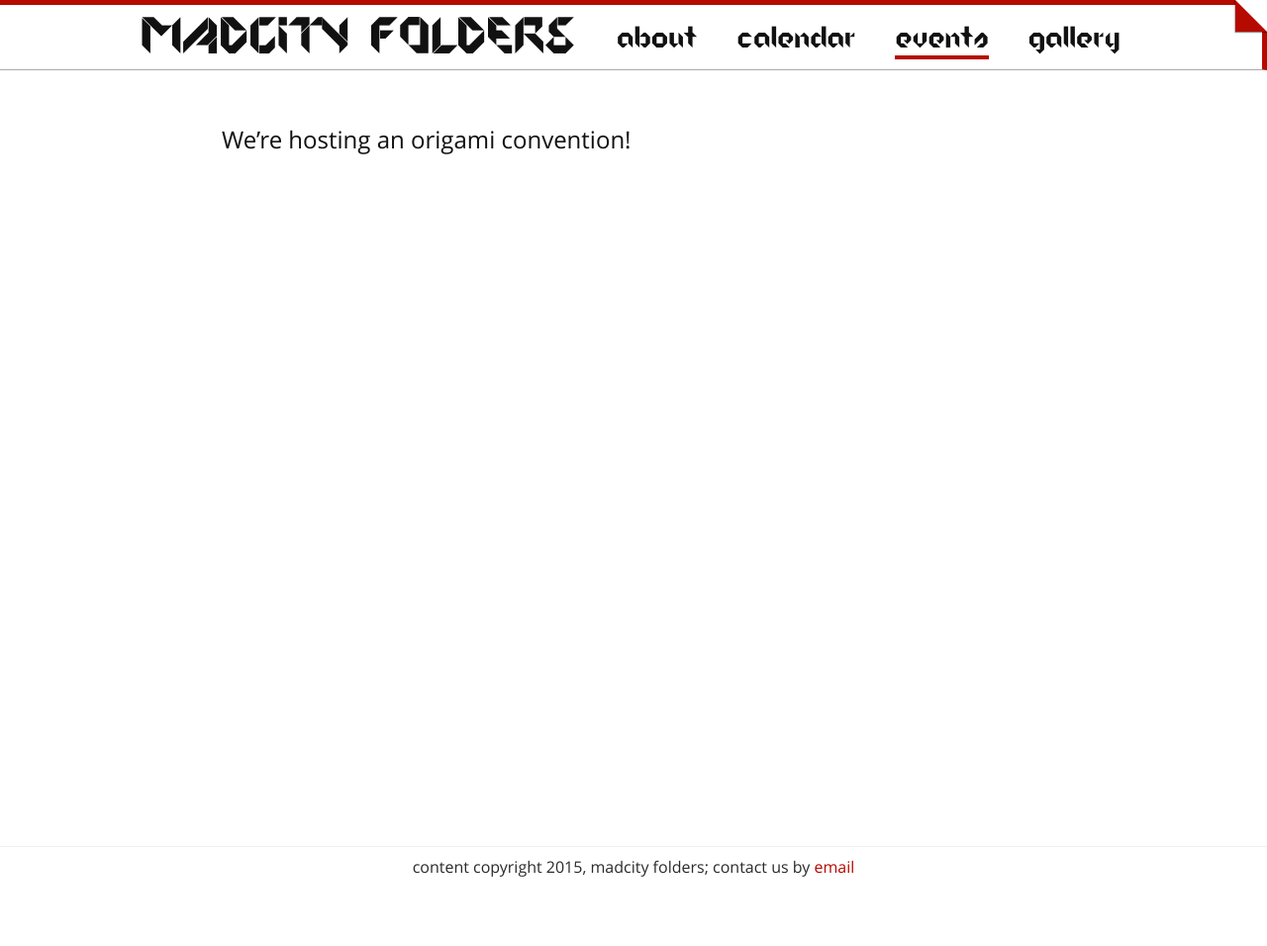
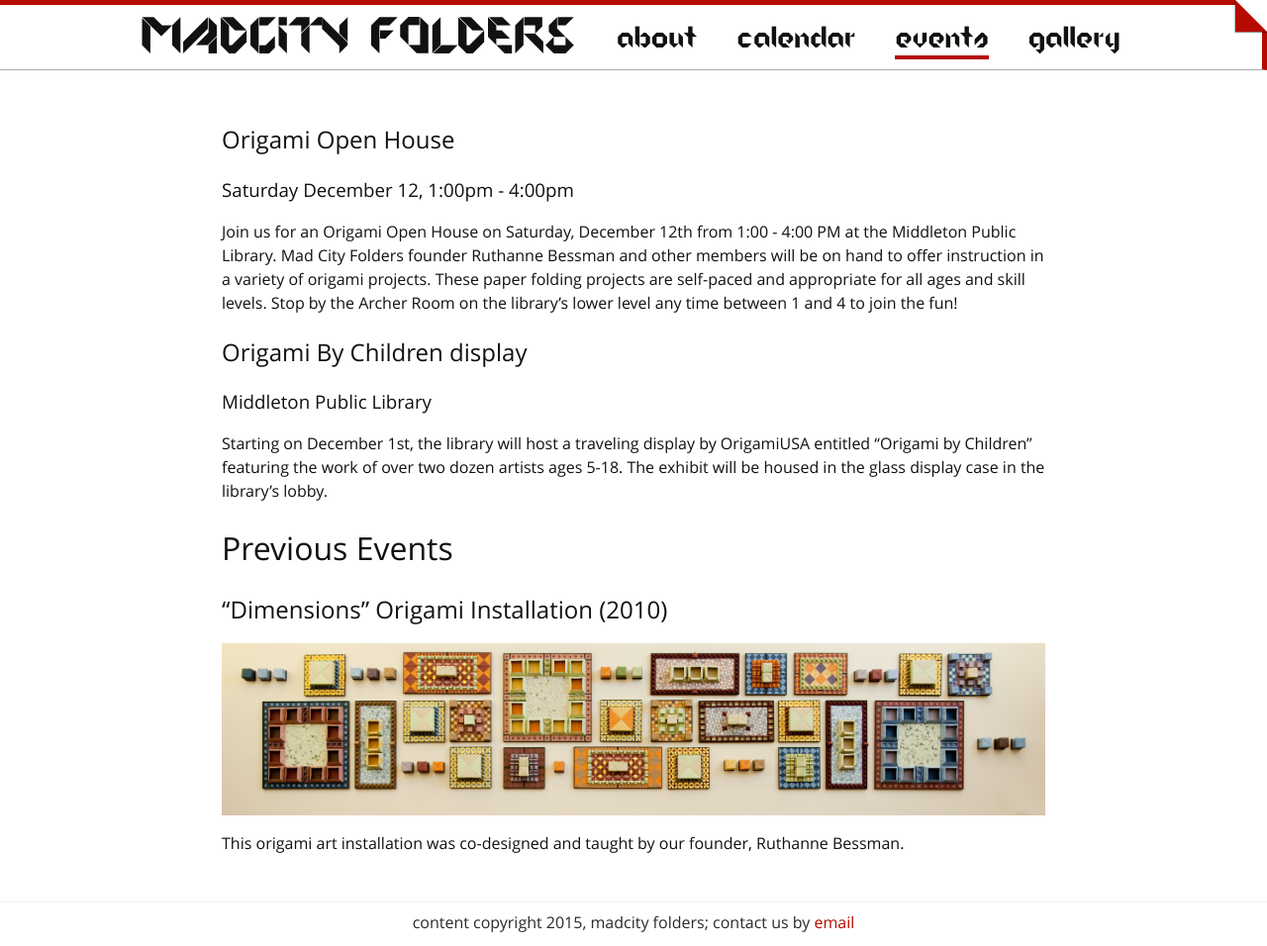
Before and after one commit to MadCityFolders/madcityfolders.github.io, a Jekyll site: the page built from events.md, in a window 1280 px wide. Shown: the whole page at 99% size. Built offline with Jekyll 4.4.1, drawn with Linux system fonts in a browser that asks for light colours; comment, search, counter and statistics services are not loaded; before the commit the page ends 900 px from its top, so only the background shows below that.

Commit message:
Write events page

```diff
--- a/events.md
+++ b/events.md
@@ -5,4 +5,29 @@ permalink: /events/
 group: 'nav'
 ---
 
-## We're hosting an origami convention!
+## Origami Open House
+
+### Saturday December 12, 1:00pm - 4:00pm
+
+Join us for an Origami Open House on Saturday, December 12th
+from 1:00 - 4:00 PM at the Middleton Public Library.
+Mad City Folders founder Ruthanne Bessman and other members will be on hand to offer instruction in a variety of origami projects.
+These paper folding projects are self-paced and appropriate for all
+ages and skill levels.
+Stop by the Archer Room on the library's lower level any time between 1 and 4 to join the fun!
+
+## Origami By Children display
+
+### Middleton Public Library
+
+Starting on December 1st, the library will host a traveling
+display by OrigamiUSA entitled "Origami by Children" featuring
+the work of over two dozen artists ages 5-18.  The exhibit will
+be housed in the glass display case in the library's lobby.
+
+# Previous Events
+
+## "Dimensions" Origami Installation (2010)
+![Image of Dimensions installation]({{ site.url }}/assets/dimensions1.jpg)
+
+This origami art installation was co-designed and taught by our founder, Ruthanne Bessman.
```
Also changed, not shown: assets/dimensions1.jpg (added).
